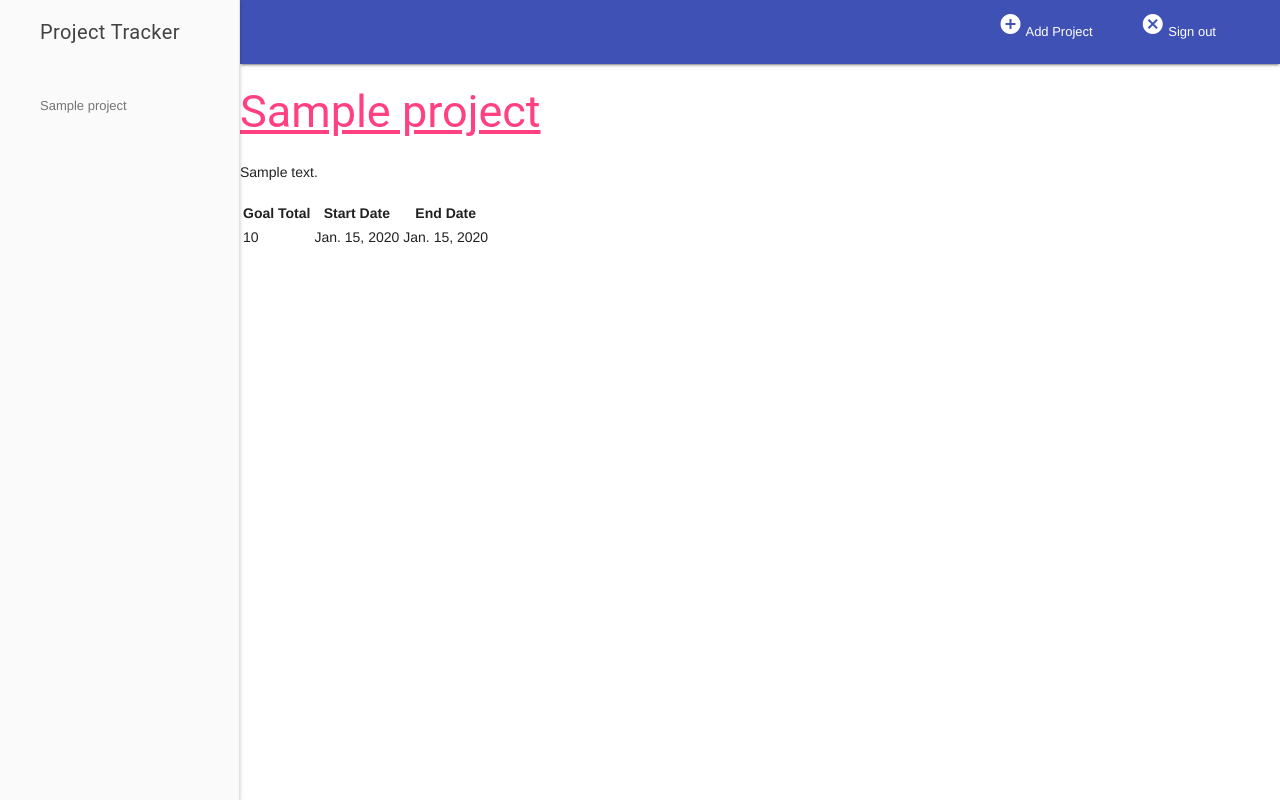
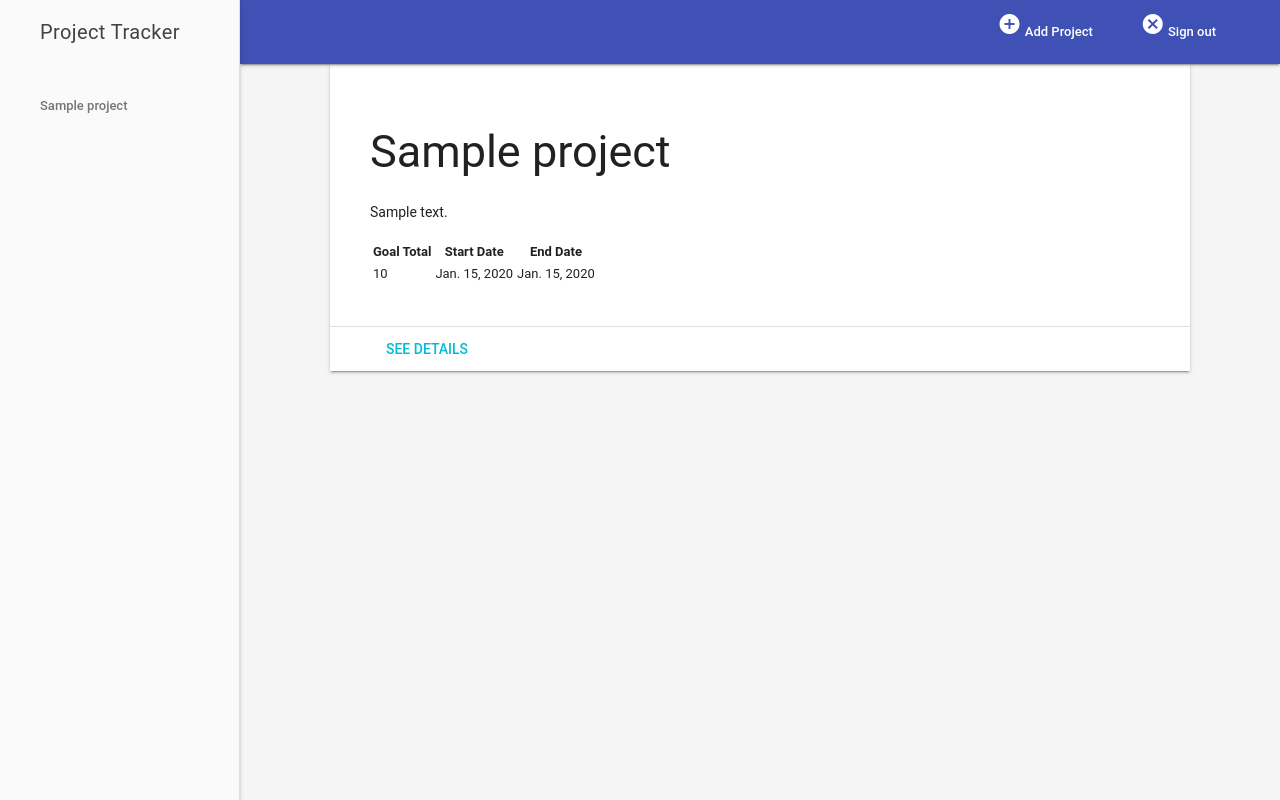
Before and after one commit to lkhedlund/project-tracker, a Django app: page / in a window 1280 px wide. Run offline with Django 3.2, Linux system fonts and the light colour scheme; a user stored in the database is signed in; tables that the repository leaves empty hold one stand-in row (values such as "Sample post").

Commit message:
Added cards to project list layout

```diff
--- a/tracker/static/css/main.css
+++ b/tracker/static/css/main.css
@@ -0,0 +1,168 @@
+/**
+ * Copyright 2015 Google Inc. All Rights Reserved.
+ *
+ * Licensed under the Apache License, Version 2.0 (the "License");
+ * you may not use this file except in compliance with the License.
+ * You may obtain a copy of the License at
+ *
+ *      http://www.apache.org/licenses/LICENSE-2.0
+ *
+ * Unless required by applicable law or agreed to in writing, software
+ * distributed under the License is distributed on an "AS IS" BASIS,
+ * WITHOUT WARRANTIES OR CONDITIONS OF ANY KIND, either express or implied.
+ * See the License for the specific language governing permissions and
+ * limitations under the License.
+ */
+
+html, body {
+  font-family: 'Roboto', 'Helvetica', sans-serif;
+  margin: 0;
+  padding: 0;
+}
+
+.mdl-card {
+  height: auto;
+  display: flex;
+  flex-direction: column;
+}
+.mdl-card > * {
+  height: auto;
+}
+.mdl-card .mdl-card__supporting-text {
+  margin: 40px;
+  flex-grow: 1;
+  padding: 0;
+  color: inherit;
+  width: calc(100% - 80px);
+}
+.mdl-card__supporting-text h4 {
+  margin-top: 0;
+  margin-bottom: 20px;
+}
+.mdl-card__actions {
+  margin: 0;
+  padding: 4px 40px;
+  color: inherit;
+}
+.mdl-card__actions a {
+  color: #00BCD4;
+  margin: 0;
+}
+.mdl-card__actions a:hover,
+.mdl-card__actions a:active {
+  color: inherit;
+  background-color: transparent;
+}
+.mdl-card__supporting-text + .mdl-card__actions {
+  border-top: 1px solid rgba(0, 0, 0, 0.12);
+}
+#add {
+  position: absolute;
+  right: 40px;
+  top: 36px;
+  z-index: 999;
+}
+
+.mdl-layout__content section:not(:last-of-type) {
+  position: relative;
+  margin-bottom: 48px;
+}
+section.section--center {
+  max-width: 860px;
+}
+#features section.section--center {
+  max-width: 620px;
+}
+section > header{
+  display: flex;
+  align-items: center;
+  justify-content: center;
+}
+section > .section__play-btn {
+  min-height: 200px;
+}
+section > header > .material-icons {
+  font-size: 3rem;
+}
+section > button {
+  position: absolute;
+  z-index: 99;
+  top: 8px;
+  right: 8px;
+}
+section .section__circle {
+  display: flex;
+  align-items: center;
+  justify-content: flex-start;
+  flex-grow: 0;
+  flex-shrink: 1;
+}
+section .section__text {
+  flex-grow: 1;
+  flex-shrink: 0;
+  padding-top: 8px;
+}
+section .section__text h5 {
+  font-size: inherit;
+  margin: 0;
+  margin-bottom: 0.5em;
+}
+section .section__text a {
+  text-decoration: none;
+}
+section .section__circle-container > .section__circle-container__circle {
+  width: 64px;
+  height: 64px;
+  border-radius: 32px;
+  margin: 8px 0;
+}
+section.section--footer .section__circle--big {
+  width: 100px;
+  height: 100px;
+  border-radius: 50px;
+  margin: 8px 32px;
+}
+.is-small-screen section.section--footer .section__circle--big {
+  width: 50px;
+  height: 50px;
+  border-radius: 25px;
+  margin: 8px 16px;
+}
+section.section--footer {
+  padding: 64px 0;
+  margin: 0 -8px -8px -8px;
+}
+section.section--center .section__text:not(:last-child) {
+  border-bottom: 1px solid rgba(0,0,0,.13);
+}
+.mdl-card .mdl-card__supporting-text > h3:first-child {
+  margin-bottom: 24px;
+}
+#features section {
+  margin-bottom: 72px;
+}
+#features h4, #features h5 {
+  margin-bottom: 16px;
+}
+.toc {
+  border-left: 4px solid #C1EEF4;
+  margin: 24px;
+  padding: 0;
+  padding-left: 8px;
+  display: flex;
+  flex-direction: column;
+}
+.toc h4 {
+  font-size: 0.9rem;
+  margin-top: 0;
+}
+.toc a {
+  color: #4DD0E1;
+  text-decoration: none;
+  font-size: 16px;
+  line-height: 28px;
+  display: block;
+}
+.mdl-menu__container {
+  z-index: 99;
+}
--- a/tracker/templates/tracker/base.html
+++ b/tracker/templates/tracker/base.html
@@ -15,7 +15,7 @@
     <link rel="stylesheet" href="{% static 'css/material.min.css' %}">
     <link rel="stylesheet" href="{% static 'css/main.css' %}">
   </head>
-  <body>
+  <body class="mdl-color--grey-100">
     <div class="mdl-layout mdl-js-layout mdl-layout--fixed-drawer mdl-layout--fixed-header">
       <header class="mdl-layout__header">
         <div class="mdl-layout__header-row">
--- a/tracker/templates/tracker/project_list.html
+++ b/tracker/templates/tracker/project_list.html
@@ -3,9 +3,10 @@
 {% block content %}
 
   {% for project in projects %}
-    <a href="{% url 'project_detail' pk=project.pk %}">
+  <section class="section--center mdl-grid mdl-grid--no-spacing mdl-shadow--2dp">
+    <div class="mdl-card mdl-cell mdl-cell--12-col">
+      <div class="mdl-card__supporting-text">
         <h2>{{ project.title }}</h2>
-    </a>
         <p>
           {{ project.description }}
         </p>
@@ -21,6 +22,12 @@
             <td>{{ project.end_date }}</td>
           </tr>
         </table>
+      </div>
+      <div class="mdl-card__actions">
+        <a class="mdl-button" href="{% url 'project_detail' pk=project.pk %}">See Details</a>
+      </div>
+    </div>
+  </section>
   {% endfor %}
 
 {% endblock %}
```
Lines whose indentation alone changed are shown as unchanged.
